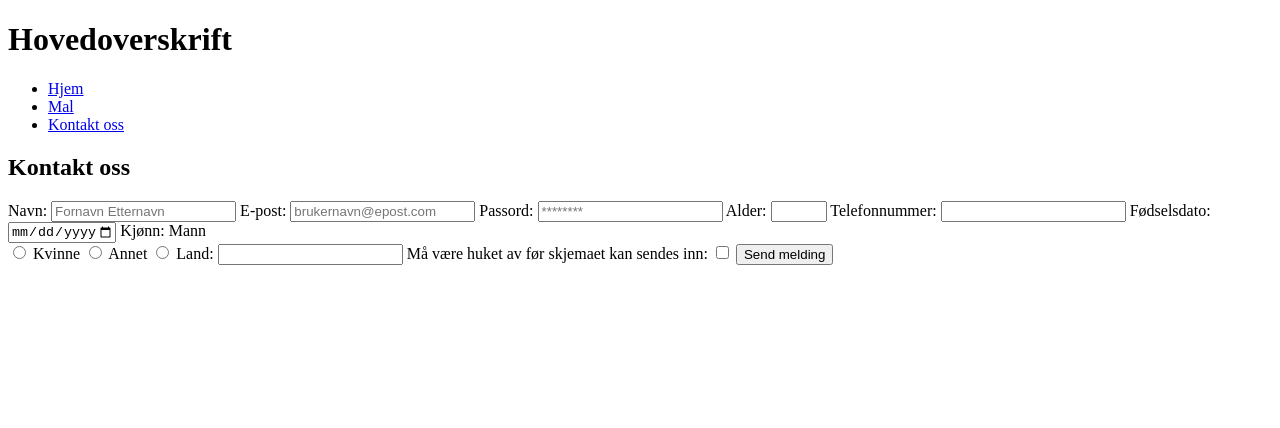
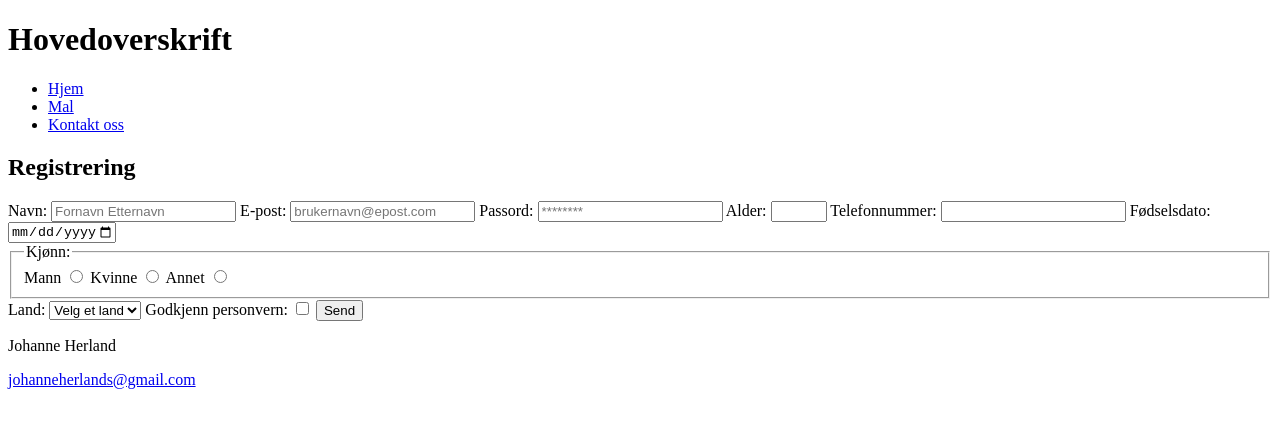
Before and after one commit to johanneherland/webutvikling, a plain HTML site: page registrering.html in a window 1280 px wide. Drawn offline with Linux system fonts and the light colour scheme.

Commit message:
Edited registrering.html added footer in all files

```diff
--- a/registrering.html
+++ b/registrering.html
@@ -16,34 +16,78 @@
             <li><a href="kontakt.html">Kontakt oss</a></li>
         </ul>
     </nav>
-    <section>
-        <h2>Kontakt oss</h2>
-        <form method="post">
-            <label for="name">Navn:</label>
-            <input type="text" name="name" id="name" placeholder="Fornavn Etternavn" pattern="[A-Za-zæøåÆØÅ ]{2,}" required>
-            <label for="email">E-post:</label>
-            <input type="email" name="email" id="email" placeholder="brukernavn@epost.com" required>
-            <label for="password">Passord:</label>
-            <input type="password" placeholder="********" minlength="8" pattern="(?=.*\d)(?=.*[a-z])(?=.*[A-Z]).{8,}" required>
-            <label for="age">Alder:</label>
-            <input type="number" min="18" max="99" required>
-            <label for="phone">Telefonnummer:</label>
-            <input type="number" pattern="[0-9]{8,12}" required>
-            <label for="birthdate">Fødselsdato:</label>
-            <input type="date" max="2023-12-31" required>
-            <label for="gender">Kjønn:</label>
-            <label for="mann">Mann</label><br>
-            <input type="radio" id="mann" name="gender" value="mann">
-            <label for="kvinne">Kvinne</label>
-            <input type="radio" id="kvinne" name="fav_language" value="kvinne">
-            <label for="annet">Annet</label>
-            <input type="radio" id="annet" name="fav_language" value="annet">
-            <label for="land">Land:</label>
-            <input type=""> <!---?????????-->
-            <label for="personvern">Må være huket av før skjemaet kan sendes inn:</label>
-            <input type="checkbox" required>
-            <input type="submit" value="Send melding">
+    <main>
+        <h2>Registrering</h2>
+        <form>
+
+            <label>
+                Navn:
+                <input type="text" placeholder="Fornavn Etternavn" pattern="[A-Za-zæøåÆØÅ ]{2,}" required>
+            </label>
+
+            <label>
+                E-post:
+                <input type="email" placeholder="brukernavn@epost.com" pattern="[a-z0-9._%+\-]+@[a-z0-9.\-]+\.[a-z]{2,}$" required>
+            </label>
+
+            <label>
+                Passord:
+                <input type="password" placeholder="********" minlength="8" pattern="(?=.*\d)(?=.*[a-z])(?=.*[A-Z]).{8,}" required>
+            </label>
+
+            <label>
+                Alder:
+                <input type="number" min="18" max="99" required>
+             </label>
+
+            <label>
+                Telefonnummer:
+                <input type="tel" pattern="[0-9]{8,12}" required>
+            </label>
+
+            <label>
+                Fødselsdato:
+                <input type="date" max="2023-12-31" required>
+            </label>
+
+            <fieldset>
+                <legend>Kjønn:</legend>
+                <label>
+                    Mann
+                    <input type="radio" name="gender" value="man">
+                </label>
+                <label>
+                    Kvinne
+                    <input type="radio" name="gender" value="female">
+                </label>
+                <label>
+                    Annet
+                    <input type="radio" name="gender" value="other">
+                </label>
+            </fieldset>
+
+            <label>
+                Land:
+                <select required>
+                    <option value="">Velg et land</option>
+                    <option value="norge">Norge</option>
+                    <option value="danmark">Danmark</option>
+                    <option value="sverige">Sverige</option>
+                </select>
+            </label>
+
+            <label>
+                Godkjenn personvern:
+                <input type="checkbox" required>
+            </label>
+
+            <input type="submit" value="Send">
         </form>
-    </section>
+    </main>
+
+    <footer>
+        <p>Johanne Herland</p>
+        <p><a href="mailto:johanneherlands@gmail.com">johanneherlands@gmail.com</a></p>
+    </footer>
 </body>
 </html>
```
Also changed, not shown: kontakt.html (+5 -0 lines), mal.html (+5 -0 lines).
